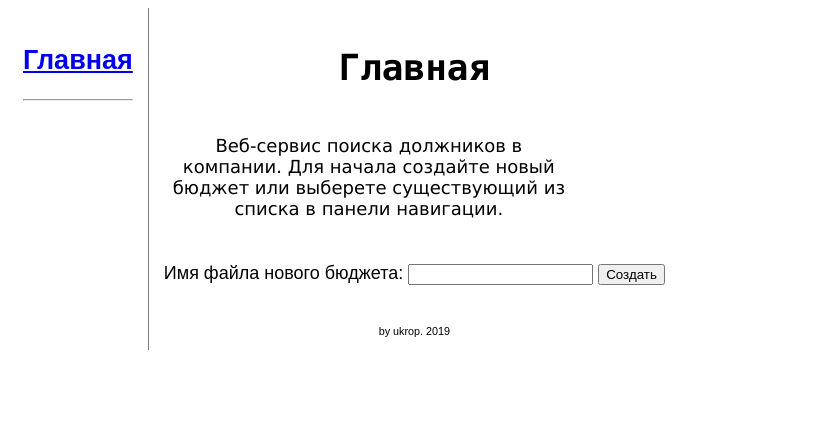
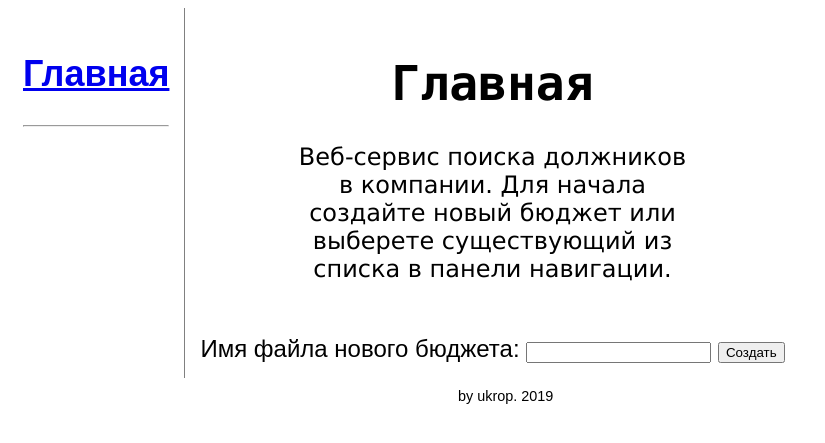
Before and after one commit to gangstaar/debtor, a Flask app: page /debtor in a window 1280 px wide. Shown: the top 443 px of the page, without its empty margins (0-825 px from the left). Run offline with Flask 2, Linux system fonts and the light colour scheme; parts of the project's set-up code (start-up, migrations or seed data) failed here and were passed over.

Commit message:
Редактирование футера

```diff
--- a/main.py
+++ b/main.py
@@ -1,8 +1,7 @@
 import budget.io as bio
 import budget.types as b
 from flask import Flask, render_template, g, request, flash, Blueprint
-from .views import budget as editbudget
-
+from .views.budget import bp as editbudget
 
 # budget = bio.get_test_budget()
 # bio.print_report(budget)
@@ -11,7 +10,7 @@ app = Flask(__name__, static_url_path='/debtor/static')
 app.config.from_mapping(SECRET_KEY='deva')
 app.current_spending = None
 app.static_folder = './static/debtor'
-app.register_blueprint(editbudget.bp, url_prefix='/debtor/budget')
+app.register_blueprint(editbudget, url_prefix='/debtor/budget')
 
 
 def is_budget_exists(budget_name):
--- a/templates/base.html
+++ b/templates/base.html
@@ -7,24 +7,17 @@
     font-size: 100%;
     font-family: Verdana;
     width: 400px;
+    margin-left: auto;
+    margin-right: auto;
     background: white;
-    padding: 5px;
-    padding-right: 10px;
-    float: top;
     text-align: center;
    }
    .footer {
     font-size: 60%;
     font-family: Arial;
     font-color: gray;
-    background: white;
-    padding-top: 50px;
-    text-align: center;
-    margin-left: auto;
-    margin-right: auto;
-    margin-top: auto;
-    height: 10px;
-    margin-top: -10px;
+    padding-top: 10px;
+    margin-left: 450px;
    }
 
    h1 {
@@ -36,10 +29,11 @@
    text-align: center;
 
    }
+
     </style>
     <title>{% block title %}{% endblock %} - Должник</title>
 </head>
-<body style="font-family:Arial, Verdana, sans-serif; font-size:18px">
+<body style="font-family:Arial, Verdana, sans-serif;  font-size:1.5rem; ">
 <table cellpadding="15" border="0" rules="cols">
     <tr>
         <td valign="top">
@@ -48,18 +42,21 @@
                 <hr>
                 <table cellpadding="5" border="0" rules="rows">
                     {% for budget in g.saved_budgets %}
-                    <tr><td valign="top" align="center">
-                        <a href="{{url_for('budget.print_budget', budget_file=budget)}}" title="Посмотреть отчёт"><font face="Tahoma" size="4">{{budget[:-4]}}</font></a><br>
+                    <tr>
+                        <td valign="top" align="center">
+                            <a href="{{url_for('budget.print_budget', budget_file=budget)}}"
+                               title="Посмотреть отчёт">{{budget[:-4]}}</a><br>
                             <a href="{{url_for('budget.edit_budget', budget_file=budget)}}" title="Редактировать">
-                            <img src={{url_for('static', filename='edit.png')}} alt="Редактировать" border="0"
+                                <img src={{url_for('static', filename='edit.png' )}} alt="Редактировать" border="0"
                                      width="17" height="17"></a>
                             <a href="{{url_for('budget.delete_budget', budget_file=budget)}}" title="Удалить">
-                            <img src={{url_for('static', filename='cross.png')}} alt="Удалить" border="0"
+                                <img src={{url_for('static', filename='cross.png' )}} alt="Удалить" border="0"
                                      width="17" height="17"></a>
                             <a href="{{url_for('budget.copy_budget', budget_file=budget)}}" title="Создать копию">
-                            <img src={{url_for('static', filename='cpy.png')}} alt="Создать копию" border="0"
+                                <img src={{url_for('static', filename='cpy.png' )}} alt="Создать копию" border="0"
                                      width="17" height="17"></a>
-                    </td></tr>
+                        </td>
+                    </tr>
                     {% endfor %}
                 </table>
             </nav>
@@ -67,12 +64,11 @@
         <td valign="top">
             {% block header %}{% endblock %}
             {% block content %}{% endblock %}
+        </td>
+    </tr>
+</table>
 <div class="footer">
     by ukrop. 2019
 </div>
-        </td>
-    </tr>
-</table>
-
 </body>
 </html>
```
Lines whose indentation alone changed are shown as unchanged.
